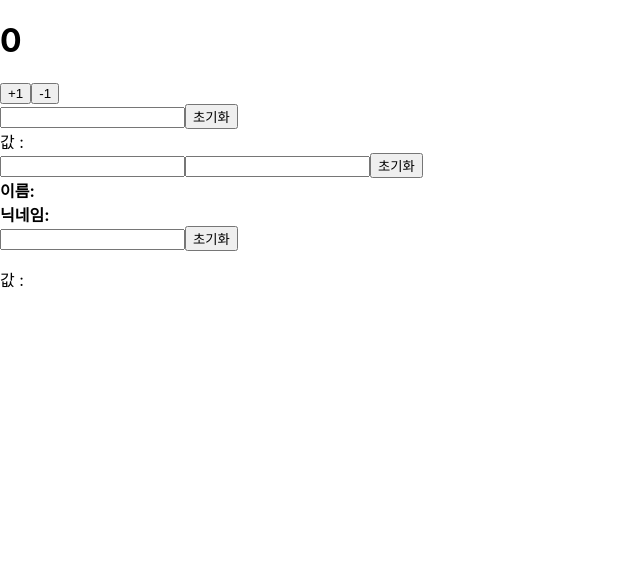
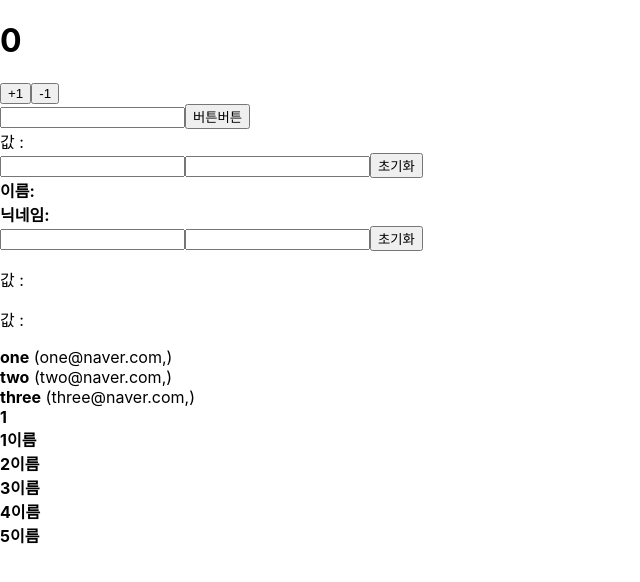
Before and after one commit to ytw418/ReactProject, a React (Create React App) app in the folder project02/: page / in a window 1280 px wide. Shown: the top 582 px of the page, without its empty margins (0-640 px from the left). Built offline with nearby package versions, Linux system fonts and the light colour scheme.

Commit message:
배열랜더링

```diff
--- a/project02/src/App.js
+++ b/project02/src/App.js
@@ -3,6 +3,9 @@ import Counter from './Counter';
 import InputSample from './InputSample';
 import Inputs from './Inputs';
 import InputSample_Ex from './InputSample_Ex';
+import UserList from './UserList';
+import Ex from './Ex';
+
 
 
 //rfce
@@ -12,9 +15,11 @@ function App() {
   return (
     <>
 <Counter></Counter>
-<InputSample></InputSample>
+<InputSample 안녕="버튼버튼"></InputSample>
 <Inputs></Inputs>
 <InputSample_Ex>asd</InputSample_Ex>
+<UserList></UserList>
+<Ex></Ex>
 </>
   );
 }
--- /dev/null
+++ b/project02/src/Ex.js
@@ -0,0 +1,70 @@
+import React from 'react'
+
+
+function Uu({idd,name}){
+    return(
+        <div>
+            <b>{idd.id}</b>
+            <b>{idd.name}</b>
+
+            <b>{name}</b>
+        </div>
+
+    )
+}
+
+
+Uu.defaultProps  = {
+    idd:"디폴트"
+};
+
+
+export default function Ex() {
+
+
+
+    const users = [
+        {
+            id:'1',
+            name:'이름',
+        },
+        {
+            id:'2',
+            name:'이름',
+        },
+        {
+            id:'3',
+            name:'이름',
+        },
+        {
+            id:'4',
+            name:'이름',
+        },
+        {
+            id:'5',
+            name:'이름',
+        }
+
+    ]
+
+    return (
+        <>
+               <Uu name={users[0].id}></Uu>
+{users.map(reUser => (
+              <Uu idd={reUser}  key={reUser.id}></Uu>
+        ))}
+
+        {/* {/* <div>{users[0].id}</div> */}
+
+
+
+
+
+        {/* {users.map(reUser => (
+              <Uu idd={reUser} name={reUser} key={reUser.id}></Uu>
+        ))}  */}
+
+
+        </>
+    )
+}
--- a/project02/src/InputSample.js
+++ b/project02/src/InputSample.js
@@ -1,6 +1,6 @@
 import React, { useState } from 'react';
 
-function InputSample() {
+function InputSample({안녕}) {
 
     const [text, setText] = useState('');
 
@@ -15,7 +15,7 @@ function InputSample() {
     return(
         <div>
             <input onChange={onChange} value={text}></input>
-            <button onClick={onReset}>초기화</button>
+            <button onClick={onReset}>{안녕}</button>
             <div>값 : {text}</div>
 
         </div>
--- a/project02/src/InputSample_Ex.js
+++ b/project02/src/InputSample_Ex.js
@@ -1,15 +1,39 @@
 //rfce
+import React, { useState } from 'react';
 
-import React from 'react'
 
 function InputSample_Ex() {
+
+    const [text,setText] = useState({
+        name:'',
+        name2:'',
+    });
+
+    const { name,name2} = text;
+
+    const change = (e) =>{
+        const {value,name} = e.target;
+
+        setText({
+            ...text,
+            [name]: value,
+        });
+
+    };
+
+    const reset = () =>{
+        setText('');
+    };
+
     return (
         <div>
-            <input ></input>
-            <button>초기화</button>
-            <p>값 : {} </p>
+            <input onChange={change} value={name} name='name'></input>
+            <input onChange={change} value={text.name2} name='name2'></input>
+            <button onClick={reset}>초기화</button>
+            <p>값 : {name} </p>
+            <p>값 : {name2} </p>
         </div>
-    )
+    );
 }
 
-export default InputSample_Ex
+export default InputSample_Ex;
--- /dev/null
+++ b/project02/src/UserList.js
@@ -0,0 +1,44 @@
+import React from 'react'
+
+function User({ user }) {
+    return (
+        <div>
+            <b>{user.username}</b> <span>({user.email})</span>
+        </div>
+    );
+}
+
+// 컴포넌트 두개 생성가능
+
+export default function UserList() {
+
+    const user = [
+        {
+            id: 1,
+            username: 'one',
+            email: 'one@naver.com,'
+        },
+        {
+            id: 2,
+            username: 'two',
+            email: 'two@naver.com,'
+        },
+        {
+            id: 3,
+            username: 'three',
+            email: 'three@naver.com,'
+        },
+
+    ];
+
+    return (
+        <div>
+            {user.map(u => (
+                <User user={u} key={u.id} />
+            ))}
+
+
+
+        </div>
+    )
+}
```
Also changed, not shown: 1 other file (tests, documents, lock files or other folders).
